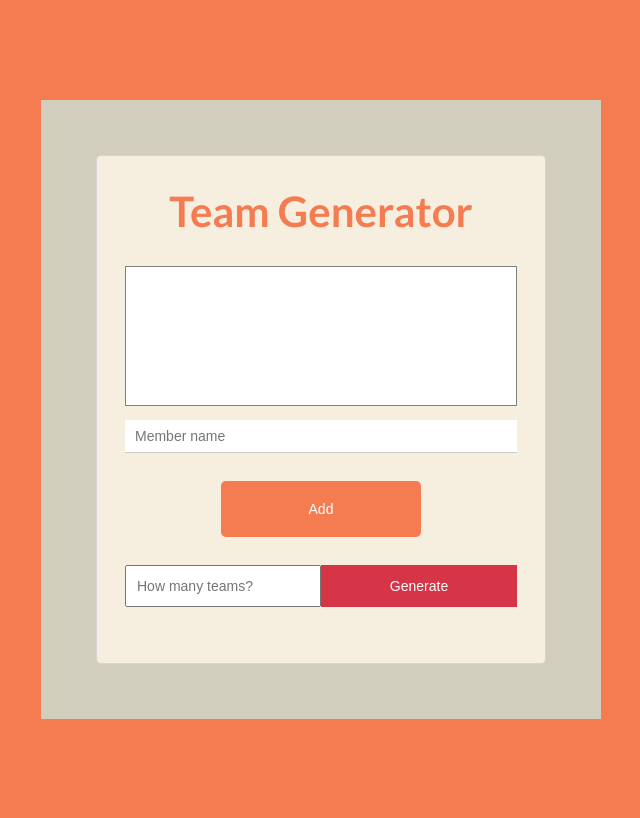
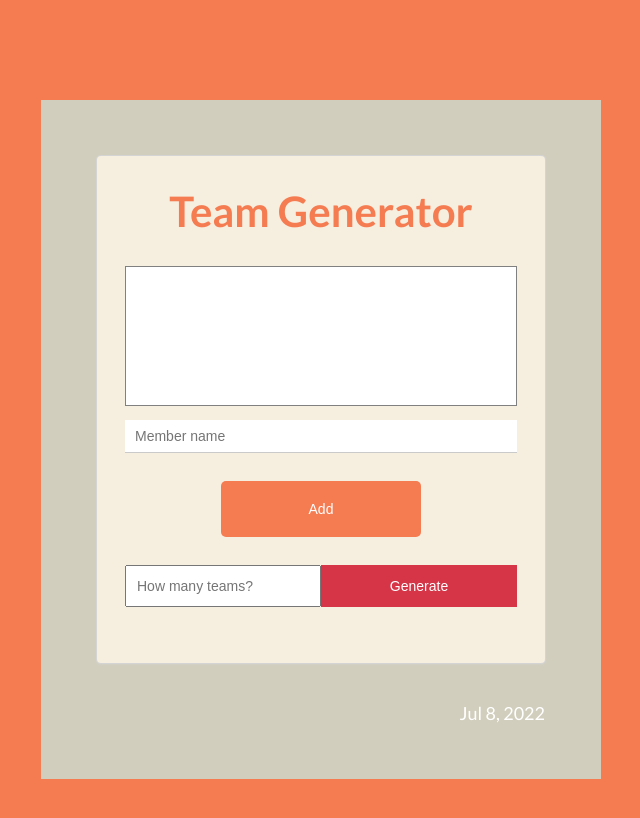
Before and after one commit to Lu-Smith/teamapp, an Angular app: page / in a window 1280 px wide. Shown: the top 818 px of the page, without its empty margins (319-959 px from the left). Built offline with nearby package versions, Linux system fonts and the light colour scheme.

Commit message:
Added date

```diff
--- a/src/app/app.component.css
+++ b/src/app/app.component.css
@@ -88,3 +88,10 @@
     margin-top: 1rem;
 
   }
+
+ .date {
+  margin-top: 40px;
+  text-align: right;
+  color: #fff;
+  font-size: 18px;
+ }
--- a/src/app/app.component.html
+++ b/src/app/app.component.html
@@ -34,4 +34,8 @@
     [index] = "i">
     </app-team>
   </div>
+  <div class="date">
+    {{ currentDate | date }}
+  </div>
+
 </div>
--- a/src/app/app.component.ts
+++ b/src/app/app.component.ts
@@ -11,6 +11,7 @@ export class AppComponent {
   errorMessage = ``;
   numberOfTeams: number | ""= "";
   teams: string[][] = [];
+  currentDate = new Date()
 
   onInput(member: string) {
     this.newMemberName = member;
--- a/src/app/team/team.component.html
+++ b/src/app/team/team.component.html
@@ -3,6 +3,7 @@
       Team {{ index + 1 }}
     </h3>
     <ul>
-      <li *ngFor="let member of team">{{ member }}</li>
+      <li *ngFor="let member of team">{{ member | titlecase }}</li>
     </ul>
+    {{ currentDate }}
   </div>
--- a/src/app/team/team.component.ts
+++ b/src/app/team/team.component.ts
@@ -8,6 +8,7 @@ import { Component, OnInit, Input } from '@angular/core';
 export class TeamComponent implements OnInit {
   @Input() team: string[] = []
   @Input() index = 0;
+  currentDate = new Date()
 
   constructor() { }
 
```
